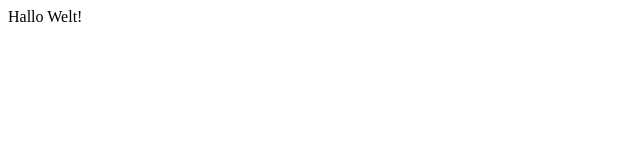
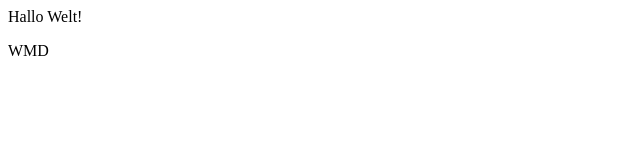
Before and after one commit to patricklobacher/webandmobiledeveloper, a plain HTML site: page index.html in a window 1280 px wide. Shown: the full height of the page, 0-640 px from the left. Drawn offline with Linux system fonts and the light colour scheme.

Commit message:
div eingefuegt

```diff
--- a/index.html
+++ b/index.html
@@ -6,6 +6,7 @@
 <body>
 
 <p>Hallo Welt!</p>
+<div>WMD</div>
 
 </body>
 </html>
```
